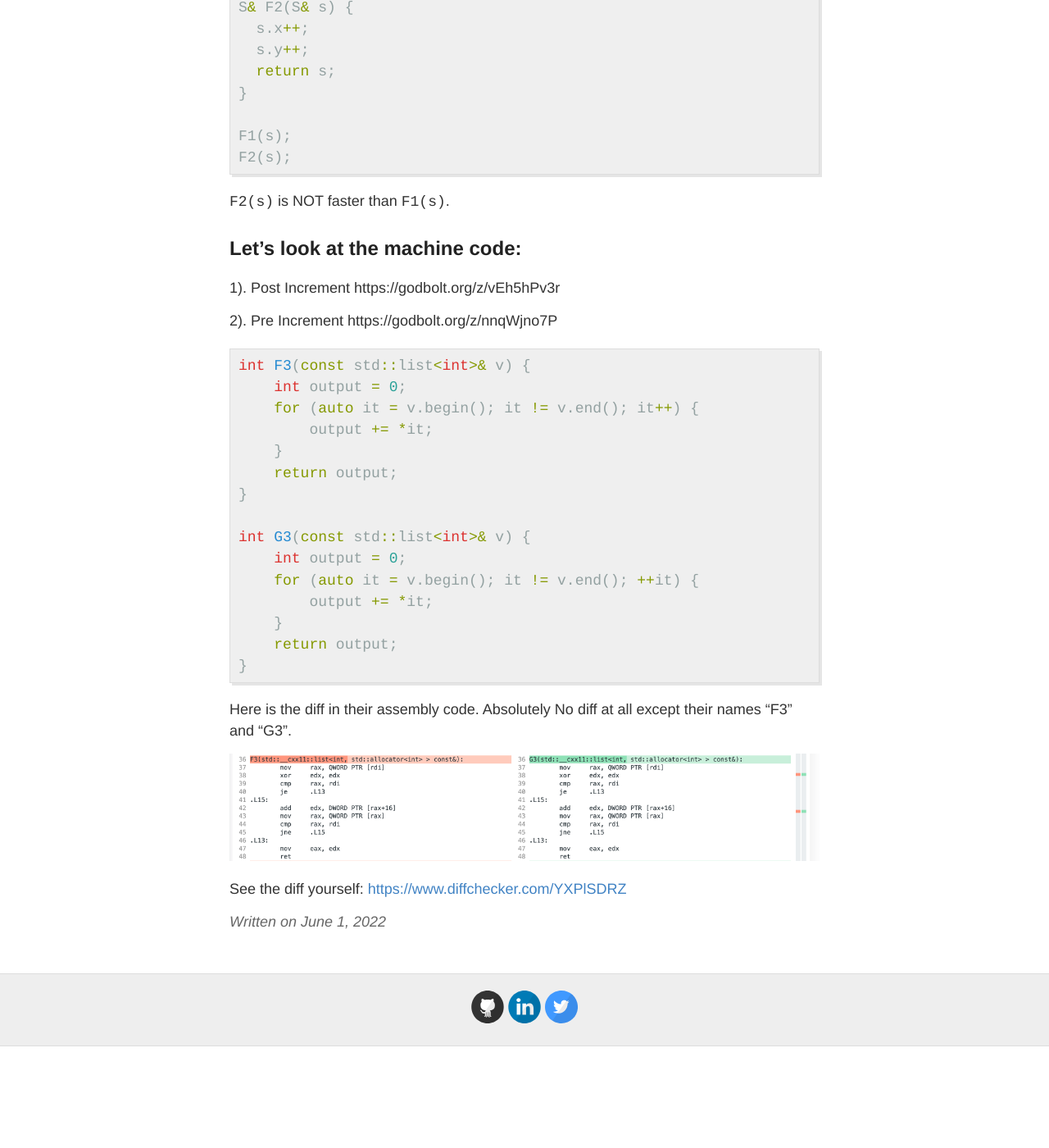
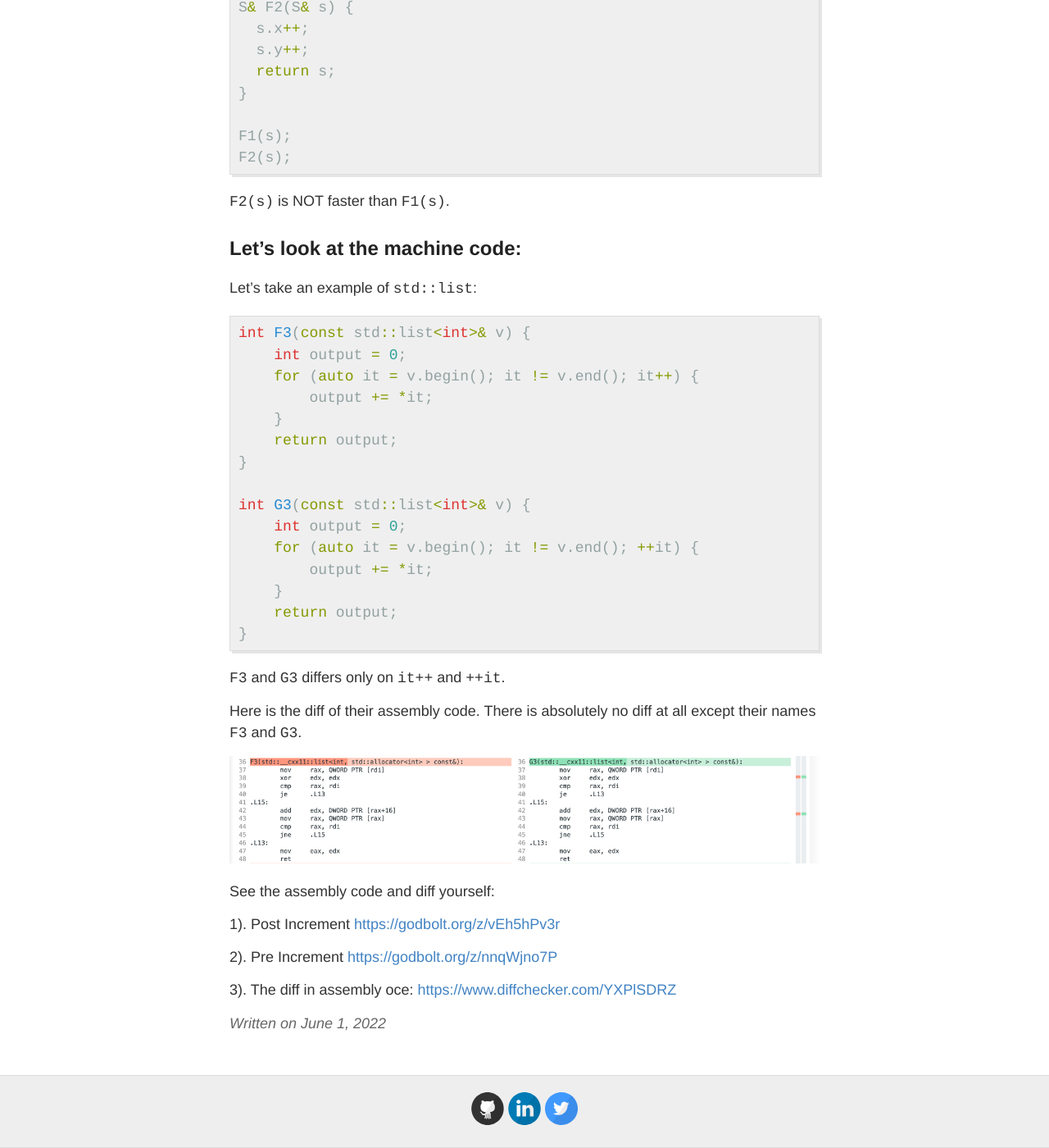
Before and after one commit to mohitmv/blog, a Jekyll site: the page built from _posts/2022-6-1-How-dare-they-say-Pre-Increment-is-faster.md, in a window 1280 px wide and 1400 px high, scrolled down 1794 px. Shown: the whole window at 82% size. Built offline with Jekyll 4.4.1, drawn with Linux system fonts in a browser that asks for light colours; before the commit the page ends 3070 px from its top, so only the background shows below that; some of the changed text lies outside the part shown.

Commit message:
Rename and minor correction in pre_increment blog

```diff
--- a/_posts/2022-6-1-Pre-Increment-is-not-faster-than-post-Increment.md
+++ b/_posts/2022-6-1-How-dare-they-say-Pre-Increment-is-faster.md
@@ -63,9 +63,7 @@ F2(s);
 
 ## Let's look at the machine code:
 
-1). Post Increment https://godbolt.org/z/vEh5hPv3r
-
-2). Pre Increment https://godbolt.org/z/nnqWjno7P
+Let's take an example of `std::list`:
 
 {% highlight c++ %}
 int F3(const std::list<int>& v) {
@@ -85,8 +83,17 @@ int G3(const std::list<int>& v) {
 }
 {% endhighlight %}
 
-Here is the diff in their assembly code. Absolutely No diff at all except their names "F3" and "G3".
+
+`F3` and `G3` differs only on `it++` and `++it`.
+
+Here is the diff of their assembly code. There is absolutely no diff at all except their names `F3` and `G3`.
 
 ![Assembly diff]({{site.baseurl}}/images/pre_increment/std_list_pre_increment_diff.png "Assembly diff")
 
-See the diff yourself: [https://www.diffchecker.com/YXPlSDRZ](https://www.diffchecker.com/YXPlSDRZ)
+See the assembly code and diff yourself:
+
+1). Post Increment [https://godbolt.org/z/vEh5hPv3r](https://godbolt.org/z/vEh5hPv3r)
+
+2). Pre Increment [https://godbolt.org/z/nnqWjno7P](https://godbolt.org/z/nnqWjno7P)
+
+3). The diff in assembly oce: [https://www.diffchecker.com/YXPlSDRZ](https://www.diffchecker.com/YXPlSDRZ)
```
Also changed, not shown: other parts of _posts/2022-6-1-How-dare-they-say-Pre-Increment-is-faster.md (+1 -1 lines).
